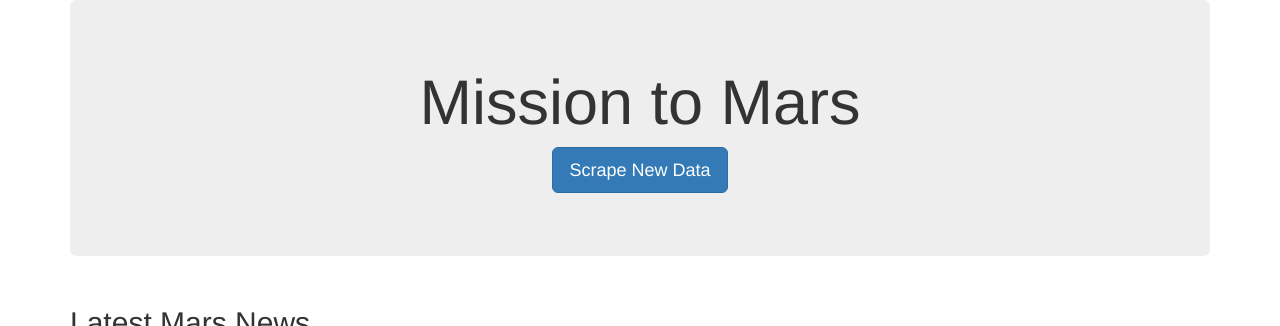
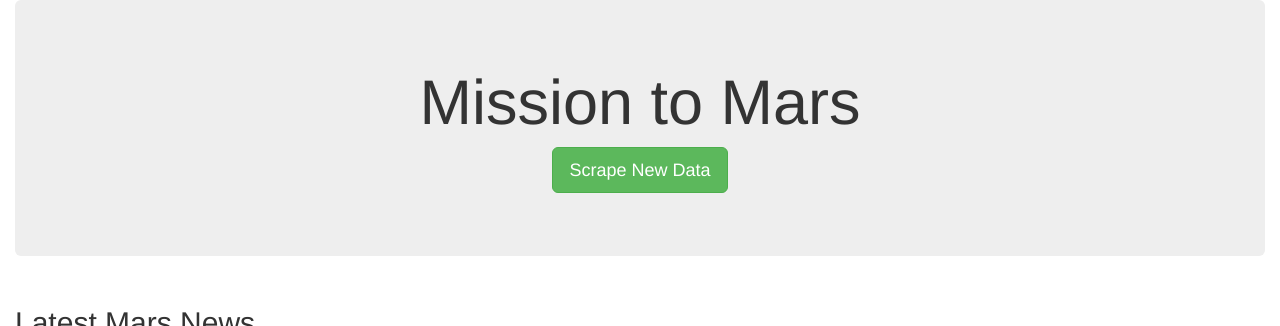
Before and after one commit to nseddon/Mission-to-Mars, a Flask app: page / in a window 1280 px wide. Shown: the top 326 px of the page. Run offline with Flask 2, Linux system fonts and the light colour scheme; data that the repository does not hold is empty; some libraries are stand-ins or nearby versions.

Commit message:
Delvierable 3 completed

```diff
--- a/templates/index.html
+++ b/templates/index.html
@@ -11,12 +11,12 @@
     />
   </head>
   <body>
-    <div class="container">
+    <div class="container-fluid">
       <!-- Add Jumbotron to Header -->
       <div class="jumbotron text-center">
         <h1>Mission to Mars</h1>
         <!-- Add a button to activate scraping script -->
-        <p><a class="btn btn-primary btn-lg" href="/scrape" role="button">Scrape New Data</a></p>
+        <p><a class="btn btn-success btn-lg" href="/scrape" role="button">Scrape New Data</a></p>
       </div>
 
       <!-- Add section for Mars News -->
@@ -47,7 +47,7 @@
 
         <div class="col-md-4">
           <!-- Mars Facts -->
-          <div class="row" id="mars-facts">
+          <div class="row text-center" id="mars-facts">
             <h4>Mars Facts</h4>
             {{ mars.facts | safe }}
           </div>
```
